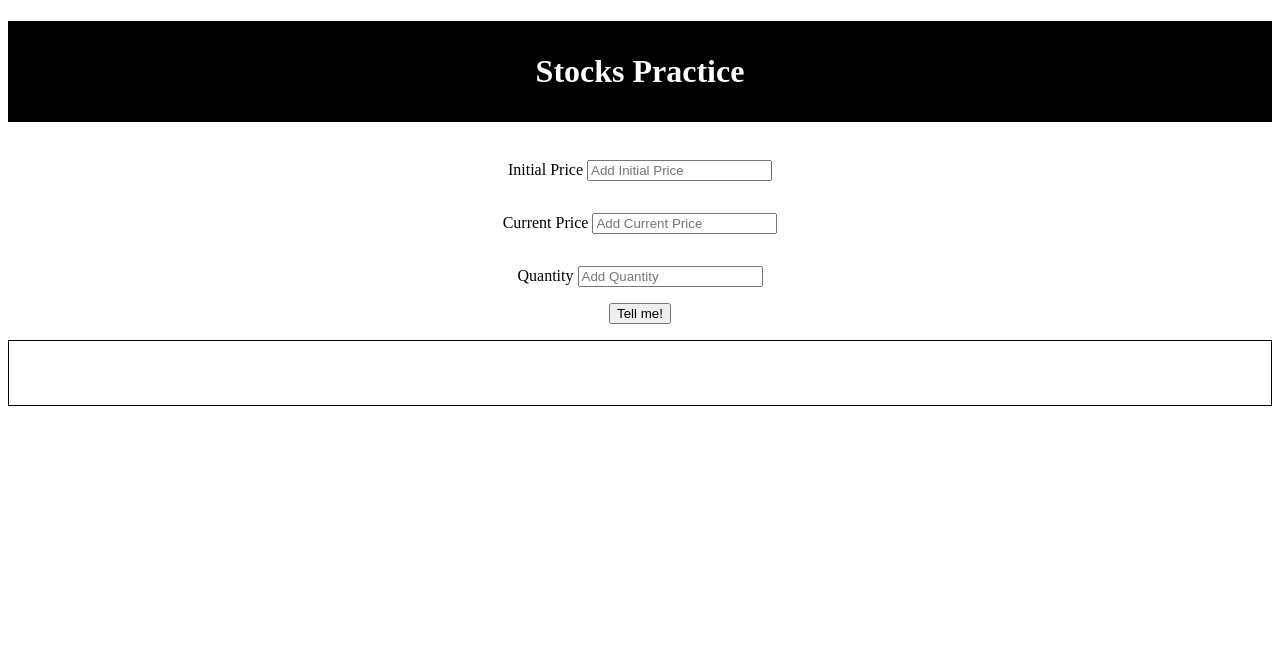
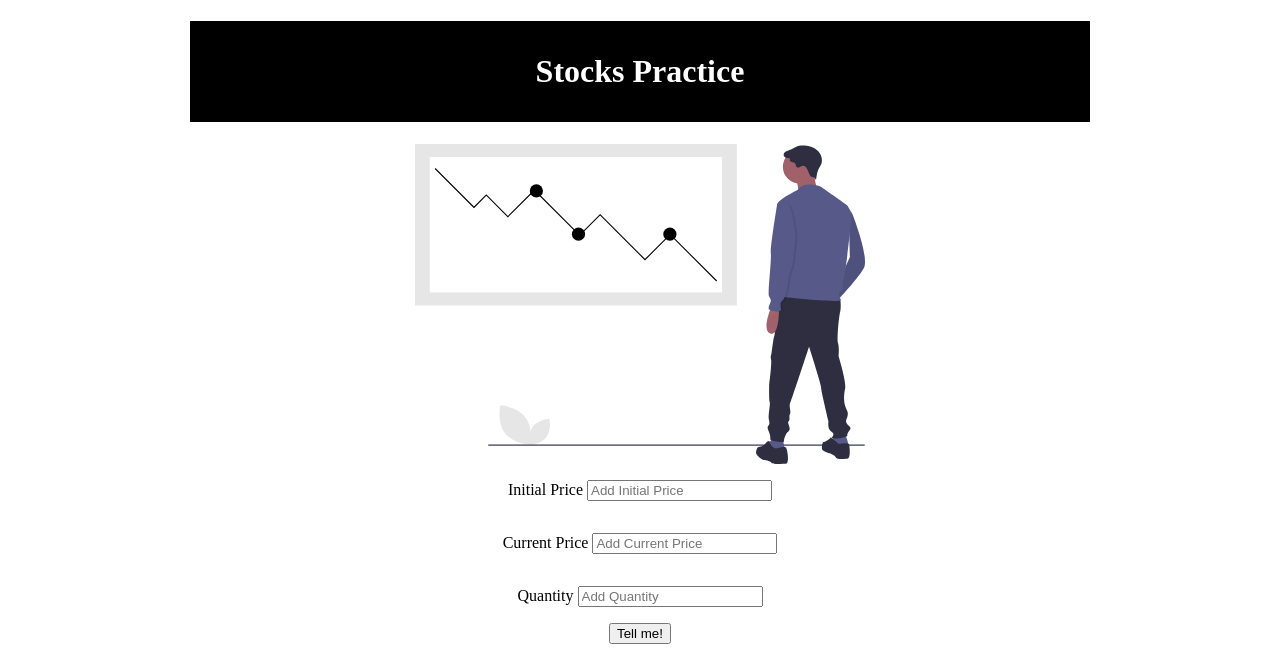
Before and after one commit to aqsaaqeel/stock-practice, a plain HTML site: page index.html in a window 1280 px wide. Drawn offline with Linux system fonts and the light colour scheme.

Commit message:
feat : added hero image

```diff
--- a/app.js
+++ b/app.js
@@ -15,7 +15,7 @@ function calculateProfitOrLoss(initial, quantity, current) {
     else if(current > initial) {
         var profit = (current - initial) * quantity;
         var profitPercentage = (profit / initial) * 100;
-        outputArea.innerText = "You suffered a profit of " + profit +
+        outputArea.innerText = "You had a profit of " + profit +
          " and profit percentage is "+ profitPercentage + " %";
          document.getElementById("body").style.backgroundColor ="green";
         }
--- a/index.html
+++ b/index.html
@@ -9,6 +9,7 @@
 </head>
 <body id = "body">
     <h1 class = "heading">Stocks Practice</h1>
+    <img class = "hero" src="image.svg" alt="">
     <label for ="initial-price"> Initial Price
         <input type = "number" placeholder = "Add Initial Price"
         id = "initial-price" />
--- a/style.css
+++ b/style.css
@@ -17,6 +17,16 @@ label {
 }
 #output-area {
     text-align: center;
-    border : solid 1px;
     padding: 2rem;
 }
+#body {
+    text-align: justify;
+    max-width: 900px;
+    width: 100%;
+    margin: auto;
+}
+.hero {
+    max-width: 50%;
+    margin :auto;
+    display : block;
+}
```
Also changed, not shown: image.svg (added).
